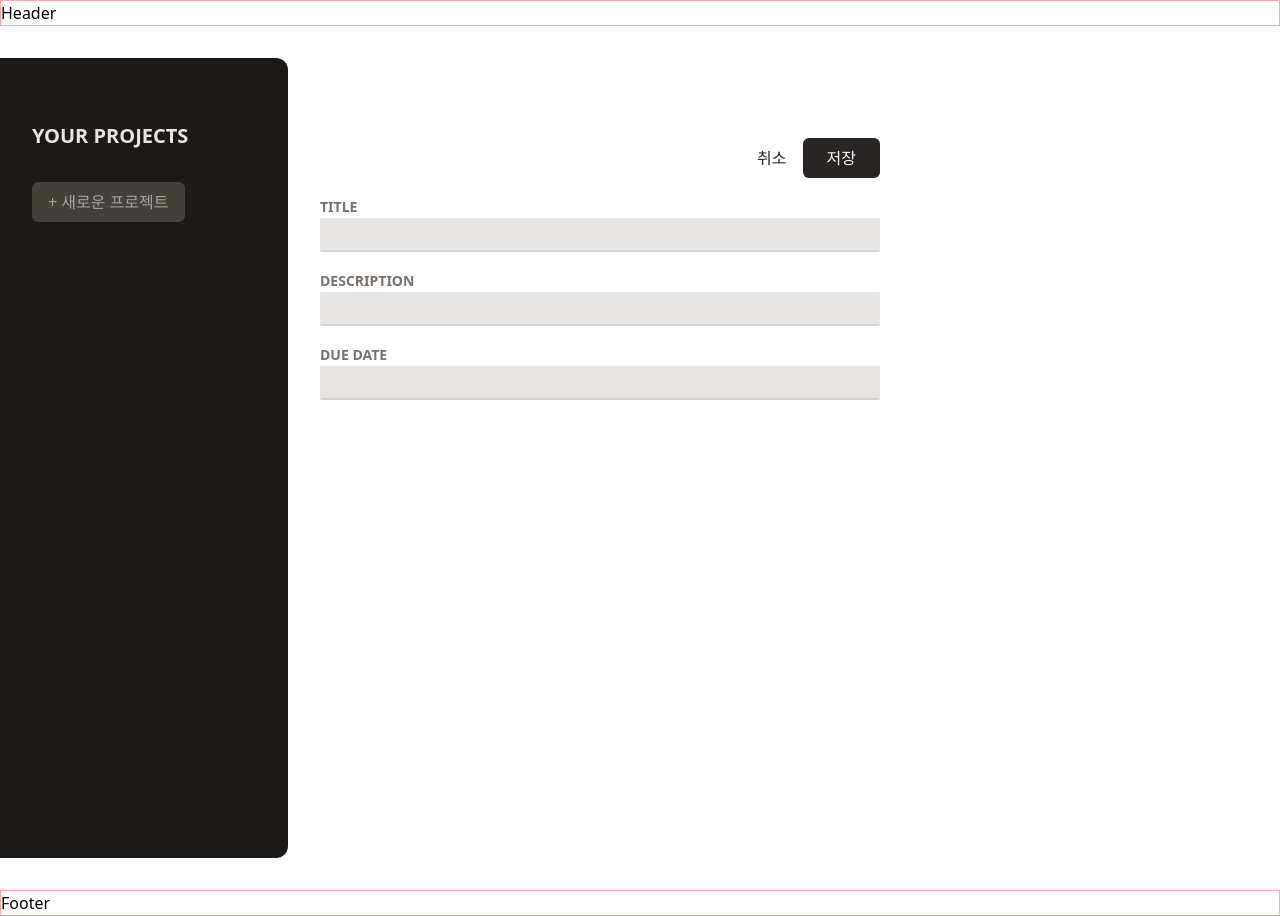
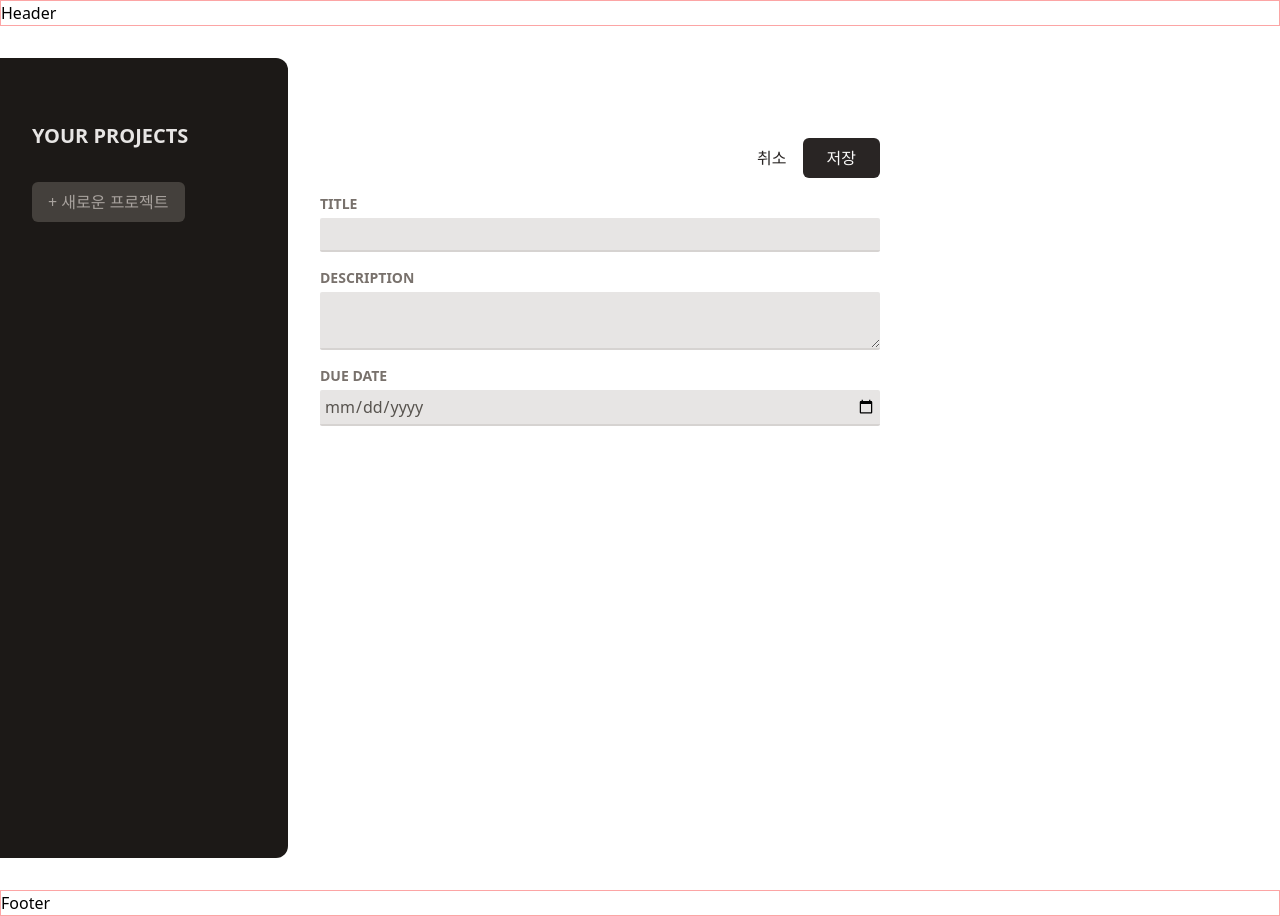
Before and after one commit to Choring/project-management, a React (Vite) app: page / in a window 1280 px wide. Both pictures are taken after a click on the button "+ 새로운 프로젝트". Built offline with nearby package versions, Linux system fonts and the light colour scheme.

Commit message:
타입 처리

```diff
--- a/src/App.tsx
+++ b/src/App.tsx
@@ -23,8 +23,24 @@ function App() {
 
   let content;
 
+  const handleAddProject = (projectData: ProjectData) => {
+    setProjectdState(prevState => {
+      const newProject = {
+        ...projectData,
+        id: Math.random()
+      }
+
+      return {
+        ...prevState,
+        projects: [...prevState.projects, newProject]
+      }
+    });
+  }
+
+  console.log(projectedState);
+
   if(projectedState.selectedProjectId === null) {
-    content = <NewProject />
+    content = <NewProject onAdd={handleAddProject} />
   } else if (projectedState.selectedProjectId === undefined) {
     content = <NoProject onStartAddProject={handleStartAddProject} />
   }
--- a/src/components/Input.tsx
+++ b/src/components/Input.tsx
@@ -1,16 +1,16 @@
+import { forwardRef } from "react"
 
-
-export const Input = ({ label, textarea, ...props }: InputProps) => {
+export const Input = forwardRef<HTMLTextAreaElement | HTMLInputElement, InputProps> (({ label, textarea, ...props }, ref) => {
     const classes = "w-full p-1 border-b-2 rounded-sm border-stone-300 bg-stone-200 text-stone-600 focus:outline-none focus:border-stone-600"
 
     return (
-        <p className="felx flex-col gap-1 my-4">
+        <p className="flex flex-col gap-1 my-4">
             <label className="text-sm font-bold uppercase text-stone-500">{label}</label>
             {textarea ? (
-                <textarea className={classes} {...props}/>
+                <textarea ref={ref as React.Ref<HTMLTextAreaElement>} className={classes} {...props}/>
              ) : (
-                <input className={classes} {...props} />
+                <input  ref={ref as React.Ref<HTMLInputElement>} className={classes} {...props} />
             )}
         </p>
-    )
-}
+    );
+});
--- a/src/components/NewProject.tsx
+++ b/src/components/NewProject.tsx
@@ -1,17 +1,44 @@
+import { useRef } from "react"
 import { Input } from "./Input"
 
-export const NewProject = () => {
+interface Props {
+  onAdd: ({ title, description, dueDate }: ProjectData) => void;
+}
+
+export const NewProject = ({ onAdd }: Props) => {
+  const title = useRef<HTMLInputElement>(null);
+  const description = useRef<HTMLTextAreaElement>(null);
+  const dueDate = useRef<HTMLInputElement>(null);
+
+  const handleSave = () => {
+    const enteredTitle = title.current?.value || "";
+    const enteredDescription = description.current?.value || "";
+    const enteredDueDate = dueDate.current?.value || null;
+
+    // 유효성 검사
+    if (!enteredTitle || !enteredDescription || !enteredDueDate) {
+      alert("제목과 설명 및 일정을 입력하세요.");
+      return;
+    }
+
+    onAdd({
+      title: enteredTitle,
+      description: enteredDescription,
+      dueDate: enteredDueDate
+    })
+
+  }
 
     return (
       <div className="w-[35rem] mt-16">
         <menu className="flex items-center justify-end gap-4 my-4">
           <li><button className="text-stone-800 hover:text-stone-950">취소</button></li>
-        <li><button className="px-6 py-2 rounded-md bg-stone-800 text-stone-50 hover:bg-stone-950">저장</button></li>
+          <li><button onClick={handleSave} className="px-6 py-2 rounded-md bg-stone-800 text-stone-50 hover:bg-stone-950">저장</button></li>
         </menu>
         <div>
-        <Input label="Title" />
-        <Input label="Description" textarea="" />
-        <Input label="Due Date" />
+          <Input type="text" ref={title} label="Title" />
+          <Input ref={description} label="Description" textarea />
+          <Input type="date" ref={dueDate} label="Due Date" />
         </div>
       </div>
     )
```
Also changed, not shown: src/types/global.d.ts (+8 -2 lines). Lines whose indentation alone changed are shown as unchanged.
